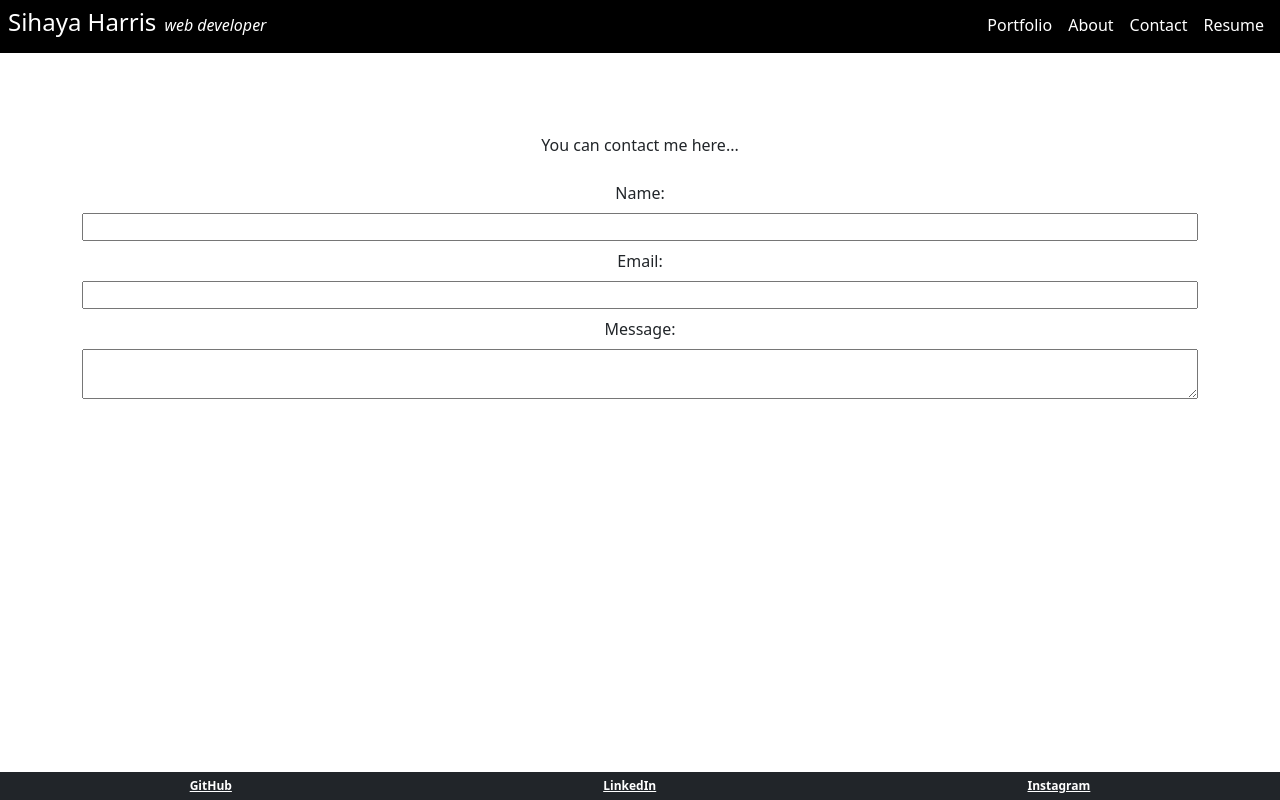
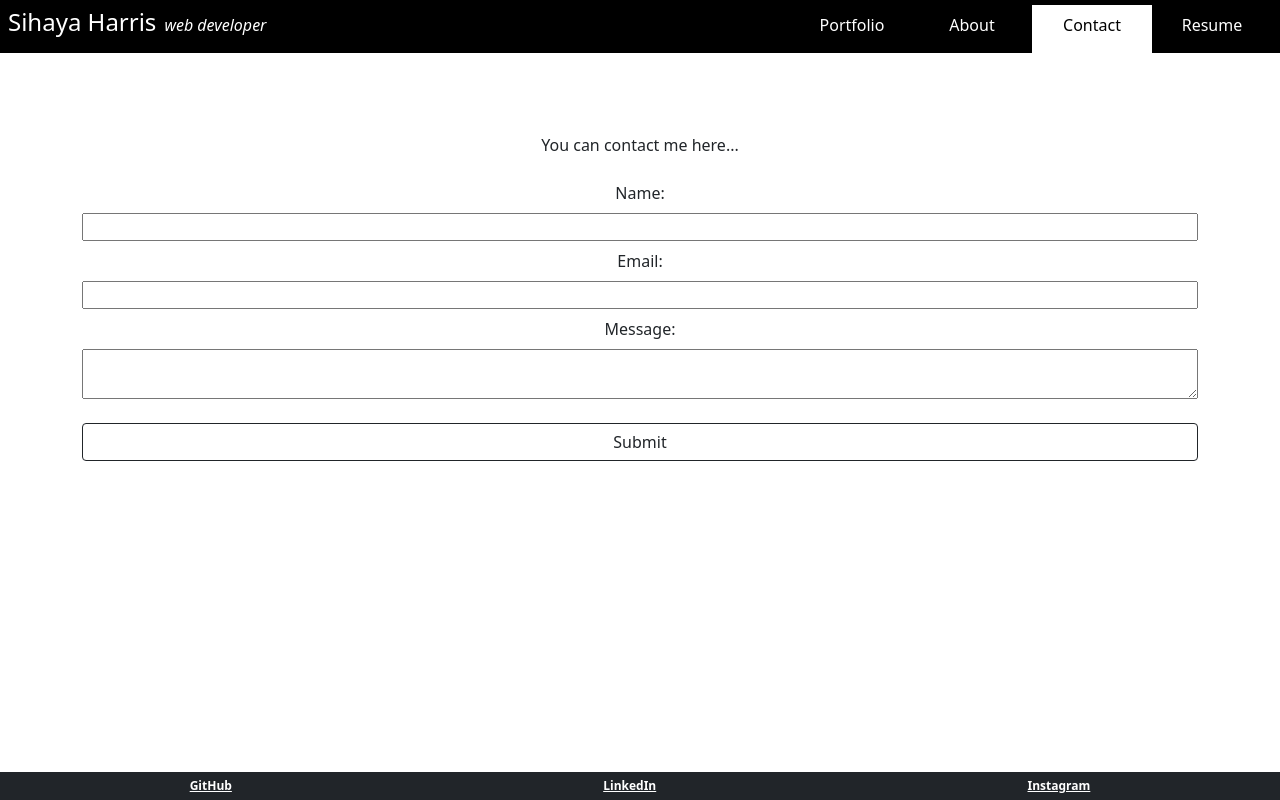
Before and after one commit to sihayah/portfoliofolio, a React (Create React App) app: page /contact in a window 1280 px wide. Built offline with nearby package versions, Linux system fonts and the light colour scheme.

Commit message:
added error message/validation to contact form

```diff
--- a/src/components/Header/index.js
+++ b/src/components/Header/index.js
@@ -1,10 +1,31 @@
 import React, { useState } from 'react';
-import { Link, useParams } from 'react-router-dom';
+import { Link, useLocation } from 'react-router-dom';
 
 const Header = () => {
-    const [tabSelected, setTabSelected]  = useState("About");
-    const params = useParams();
-    console.log(params)
+    const tabs = [
+        {
+            title: "Portfolio",
+            name: "portfolio",
+            location: "/portfolio"
+        },
+        {
+            title: "About",
+            name: "about",
+            location: "/"
+        },
+        {
+            title: "Contact",
+            name: "contact",
+            location: "/contact"
+        },
+        {
+            title: "Resume",
+            name: "resume",
+            location: "/resume"
+        }
+    ];
+    const currentLocation = useLocation().pathname;
+
     return(
         <header className="d-flex flex-row justify-content-between">
             <span className="top-header d-flex flex-row align-items-baseline p-2">
@@ -14,12 +35,18 @@ const Header = () => {
                 <h2>web developer</h2>
 
             </span>
-            <nav className="p-0 d-flex flex-row justify-content-sm-around">
-                <Link to="/portfolio" className="">Portfolio</Link>
+            <nav className="top-nav p-0 d-flex flex-row justify-content-sm-around">
+                {tabs.map((tab) => (
+                    <Link to={tab.location}
+                        className=
+                            {`link ${currentLocation === tab.location && 'nav-active'}`}
+                        key={tab.name}
+                        >
+                        {tab.title}
+                    </Link>
+                ))}
 
-                <Link to="/">About</Link>
-                <Link to="/contact">Contact</Link>
-                <Link to="/resume">Resume</Link>
+
             </nav>
         </header>
     )
--- a/src/index.css
+++ b/src/index.css
@@ -28,13 +28,21 @@ header a {
   text-decoration: none;
   color: #fff;
   padding: 1vh;
+  min-width: 15vh;
 }
 
 header a:hover {
-  text-decoration: none;
+  font-weight: bolder;
+  color: #fff;
+}
+
+.nav-active {
   color: #000;
   background-color: #fff;
-  font-weight: bolder;
+}
+
+.nav-active:hover {
+  color: #000;
 }
 
 nav {
@@ -60,6 +68,7 @@ footer {
 .container {
   margin-top: 10vh;
 }
+
 
 
 /* about styles */
@@ -100,6 +109,10 @@ footer {
   margin: 1vh;
 }
 
+.contact-btn {
+  margin-top: 3vh;
+}
+
 /* resume styles */
 
 .skills ul{
--- a/src/pages/Contact.js
+++ b/src/pages/Contact.js
@@ -1,21 +1,63 @@
-import React from 'react';
+import React, { useState } from 'react';
+import { validateEmail } from '../utils/helpers';
 
 const Contact = () => {
+    const [formState, setFormState] = useState({ name: "", email: "", message: "" });
+    const [errorMessage, setErrorMessage] = useState("");
+    const { name, email, message } = formState;
+
+    const handleChange = (e) => {
+        const isValid = validateEmail(e.target.value)
+        if (e.target.name === 'email') {
+            if (!isValid) {
+                setErrorMessage('This email is invalid')
+            } else {
+                setErrorMessage('')
+            }
+        } else {
+            if (!e.target.value.length) {
+                setErrorMessage(`${e.target.name} is required.`)
+                console.log(errorMessage)
+            } else {
+                setErrorMessage('')
+            }
+        }
+        if (!errorMessage) {
+            setFormState({...formState, [e.target.name]: e.target.value})
+        }
+    }
+    const handleSubmit = (e) => {
+        e.preventDefault();
+    }
     return (
         <>
             <p className="mb-3">
                 You can contact me here...
             </p>
 
-            <form className="d-flex flex-column contact">
-                    <label>Name:</label>
-                    <input></input>
+            <form className="d-flex flex-column contact" onSubmit={handleSubmit}>
+                    <label htmlFor="name">
+                        Name:
+                        </label>
+                    <input type="text" name="name" defaultValue={name} onBlur={handleChange} />
 
-                    <label>Email:</label>
-                    <input></input>
+                    <label htmlFor="email">
+                        Email:
+                    </label>
+                    <input type="email" name="email" defaultValue={email} onBlur={handleChange}/>
 
-                    <label>Message:</label>
-                    <textarea></textarea>
+                    <label htmlFor="message">
+                        Message:
+                    </label>
+                    <textarea name="message" defaultValue={message} onBlur={handleChange}/>
+                    {errorMessage && (
+                        <div>
+                            <p className="error-text danger">
+                                {errorMessage}
+                            </p>
+                        </div>
+                    )}
+                    <button type="submit" className="btn btn-outline-dark contact-btn">Submit</button>
             </form>
         </>
     )
--- /dev/null
+++ b/src/utils/helpers.js
@@ -0,0 +1,8 @@
+export function capitalizeFirstLetter(string) {
+    return string.charAt(0).toUpperCase() + string.slice(1);
+  }
+
+  export function validateEmail(email) {
+    var re = /^(([^<>()[\]\\.,;:\s@"]+(\.[^<>()[\]\\.,;:\s@"]+)*)|(".+"))@((\[[0-9]{1,3}\.[0-9]{1,3}\.[0-9]{1,3}\.[0-9]{1,3}\])|(([a-zA-Z\-0-9]+\.)+[a-zA-Z]{2,}))$/;
+    return re.test(String(email).toLowerCase());
+  }
```
